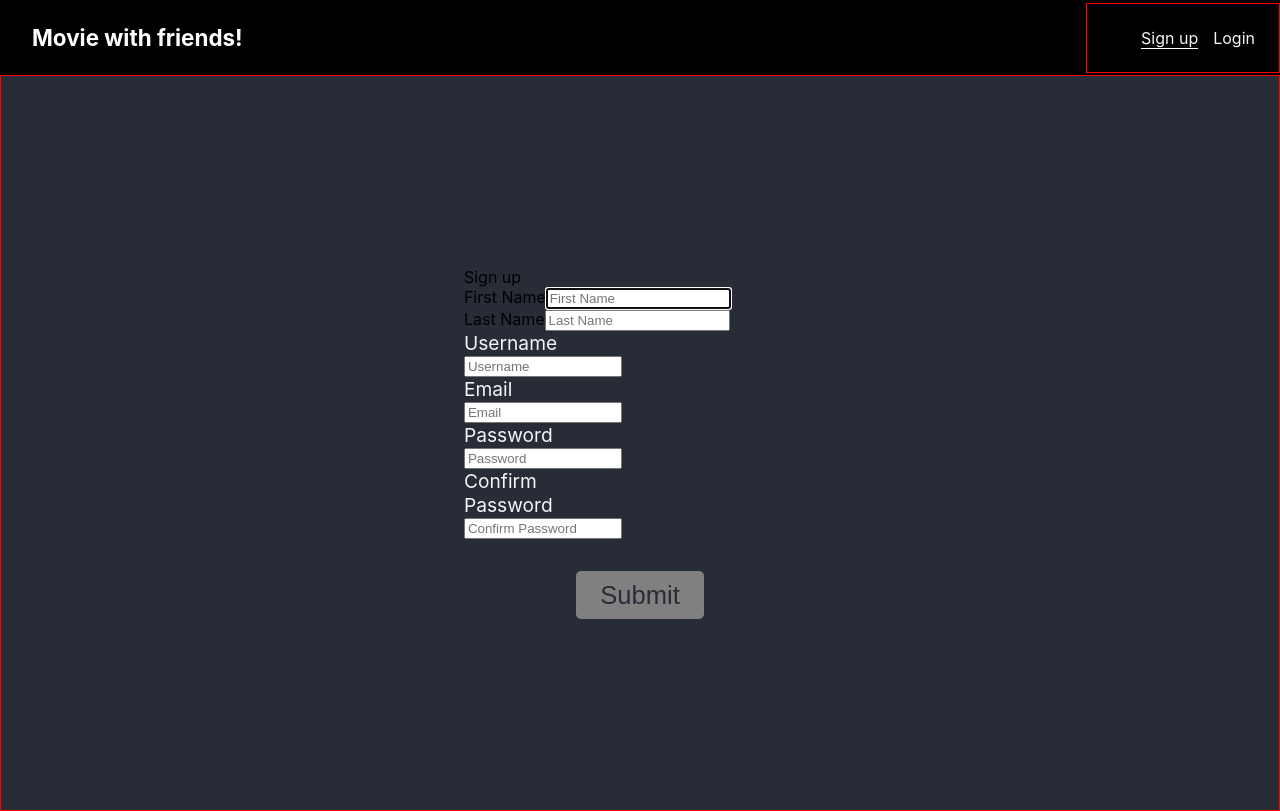
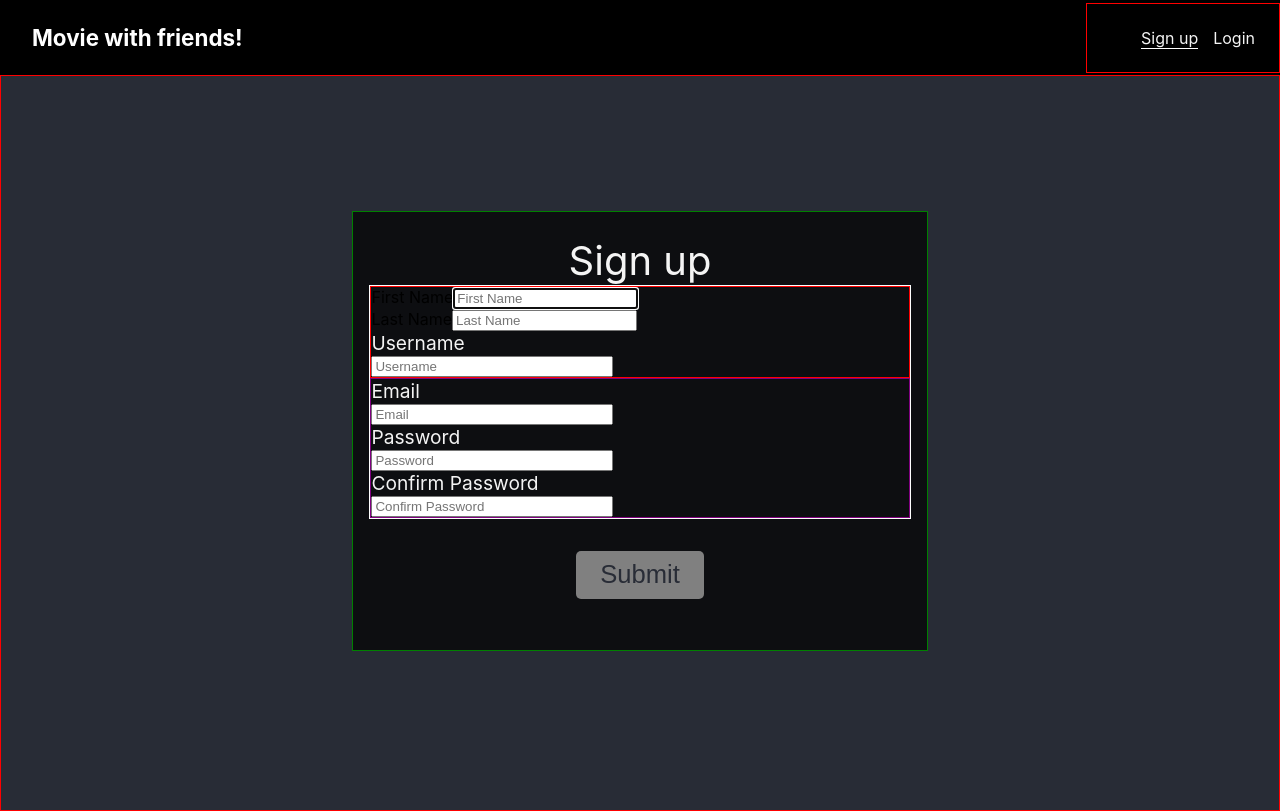
Before and after one commit to Steven2120/fullstack-mern-movie-with-friends, a React (Create React App) app in the folder auth-frontend/: page /sign-up in a window 1280 px wide. Built offline with nearby package versions, Linux system fonts and the light colour scheme.

Commit message:
continued work on signup page. will modify labels and inputs for better UI

```diff
--- a/auth-frontend/src/components/Login/Login.js
+++ b/auth-frontend/src/components/Login/Login.js
@@ -132,7 +132,7 @@ export class Login extends Component {
       <div className="login__container">
         <div className="login__div">
           <div className="login__title">Log in</div>
-          <div className="form-div">
+
           <form className="form__login" onSubmit={this.handleOnSubmit}>
             <div className="block-container">
               <label htmlFor="email">Email</label>
@@ -175,7 +175,6 @@ export class Login extends Component {
           </form>
         </div>
       </div>
-      </div>
     );
   }
 }
--- a/auth-frontend/src/components/Signup/Signup.css
+++ b/auth-frontend/src/components/Signup/Signup.css
@@ -7,6 +7,41 @@
   align-items: center;
   border: 1px solid red;
 }
+
+.signup__div {
+  width: 45%;
+  height: 60%;
+  padding: 1rem;
+  background-color: rgba(0, 0, 0, 0.678);
+  margin-bottom: 1.5rem;
+  border: 1px solid green;
+}
+
+  .signup__title {
+    text-align: center;
+    font-size: 2.5em;
+    color: #f4f4f4;
+    margin-top: .5rem;
+  }
+
+  .first__second__wrapper {
+    display: flex;
+    flex-direction: column;
+    border: 1px solid white;
+  }
+
+  .first__half {
+    border: 1px solid red;
+    display: flex;
+    flex-direction: column;
+  }
+
+  .second__half {
+    border: 1px solid purple;
+    display: flex;
+    flex-direction: column;
+  }
+
 
   .button-container {
     display: flex;
--- a/auth-frontend/src/components/Signup/Signup.js
+++ b/auth-frontend/src/components/Signup/Signup.js
@@ -261,8 +261,10 @@ export class Signup extends Component {
       <div className="signup__container">
         <div className="signup__div">
           <div className="signup__title">Sign up</div>
-          <div className="form-div-signup">
+
           <form className="form__signup" onSubmit={this.handleOnSubmit}>
+            <div className="first__second__wrapper">
+              <div className="first__half">
                 <div className="inline-container">
                   <label className="signup__label" htmlFor="firstName">
                     First Name
@@ -323,7 +325,9 @@ export class Signup extends Component {
                     </div>
                   </div>
                 </div>
+              </div>
 
+              <div className="second__half">
                 <div className="form-group-block">
                   <div className="block-container">
                     <label htmlFor="email">Email</label>
@@ -338,7 +342,9 @@ export class Signup extends Component {
                       onBlur={this.handleOnBlur}
                       onFocus={this.handleInputOnFocus}
                     />
-                  <div className="errorMessage">{emailError && emailError}</div>
+                    <div className="errorMessage">
+                      {emailError && emailError}
+                    </div>
                   </div>
                 </div>
 
@@ -381,6 +387,8 @@ export class Signup extends Component {
                     </div>
                   </div>
                 </div>
+              </div>
+            </div>
 
             <div className="button-container">
               <button type="submit" disabled={this.state.isButtonDisabled}>
@@ -390,7 +398,6 @@ export class Signup extends Component {
           </form>
         </div>
       </div>
-      </div>
     );
   }
 }
```
Lines whose indentation alone changed are shown as unchanged.
